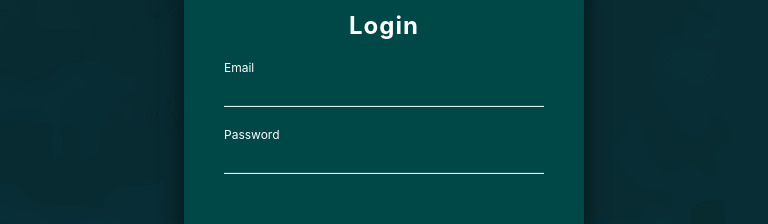
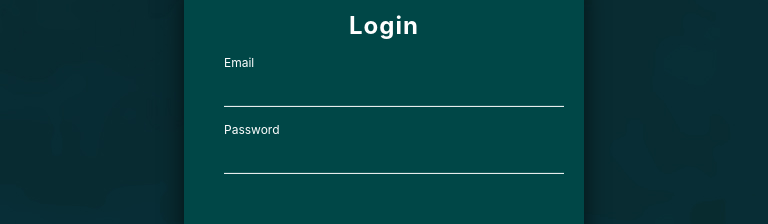
Before and after one commit to Pranjil97/gatpSolWebsite, a React (Create React App) app: page /login in a window 768 px wide. Shown: the part 308-532 px from the top of the page. Built offline with nearby package versions, Linux system fonts and the light colour scheme.

Commit message:
update login page 4

```diff
--- a/src/Components/Css/login.css
+++ b/src/Components/Css/login.css
@@ -437,7 +437,7 @@
 
   .login-box .user-box input {
     width: 100%;
-    padding: 10px 0;
+    padding: 10px 10px 10px 10px;
     font-size: 14px;
     color: #fff;
     margin-bottom: 30px;
@@ -460,7 +460,7 @@
 
   .login-box .user-box input:focus~label,
   .login-box .user-box input:valid~label {
-    top: -20px;
+    top: -25px;
     left: 0;
     color: #fff;
     font-size: 12px;
```
